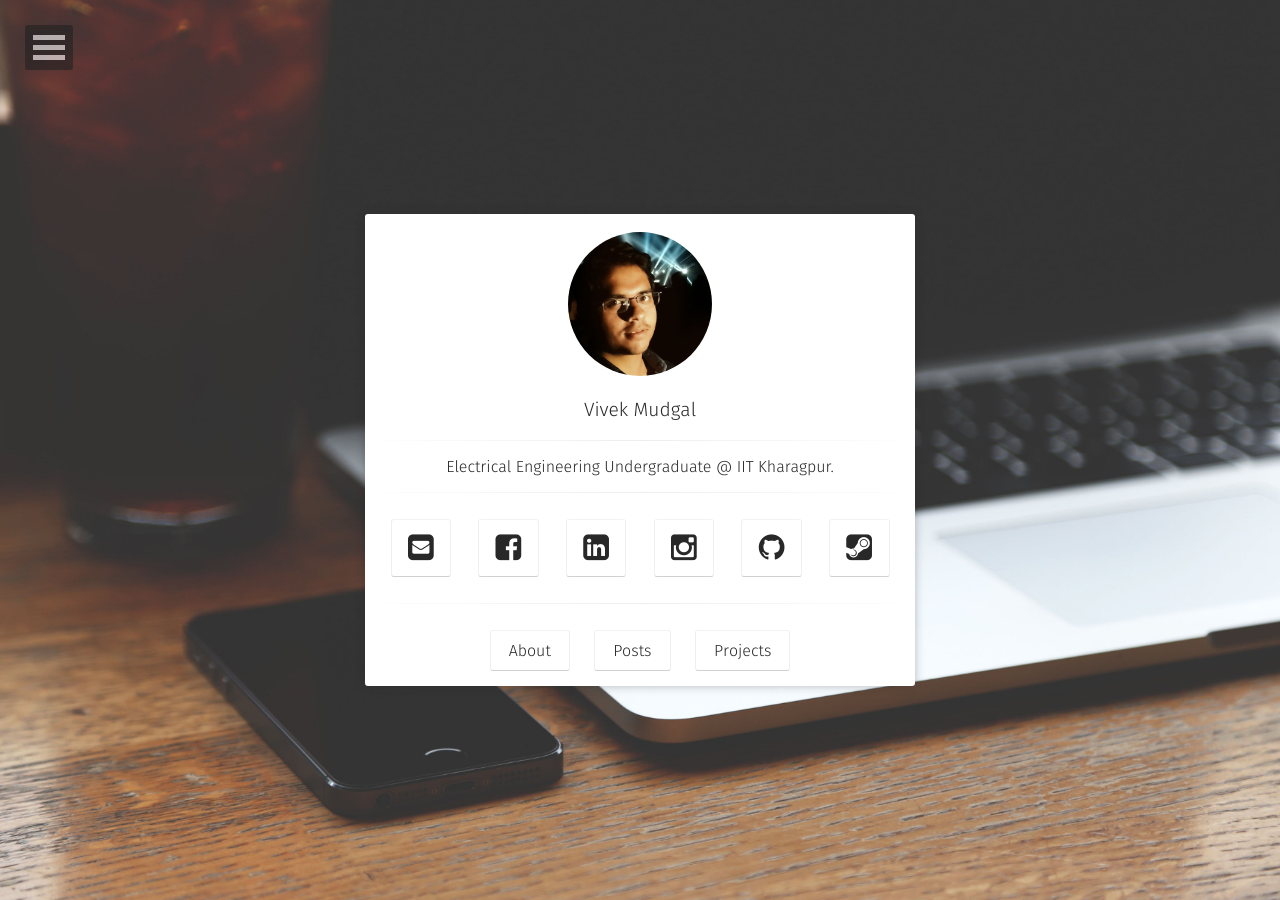
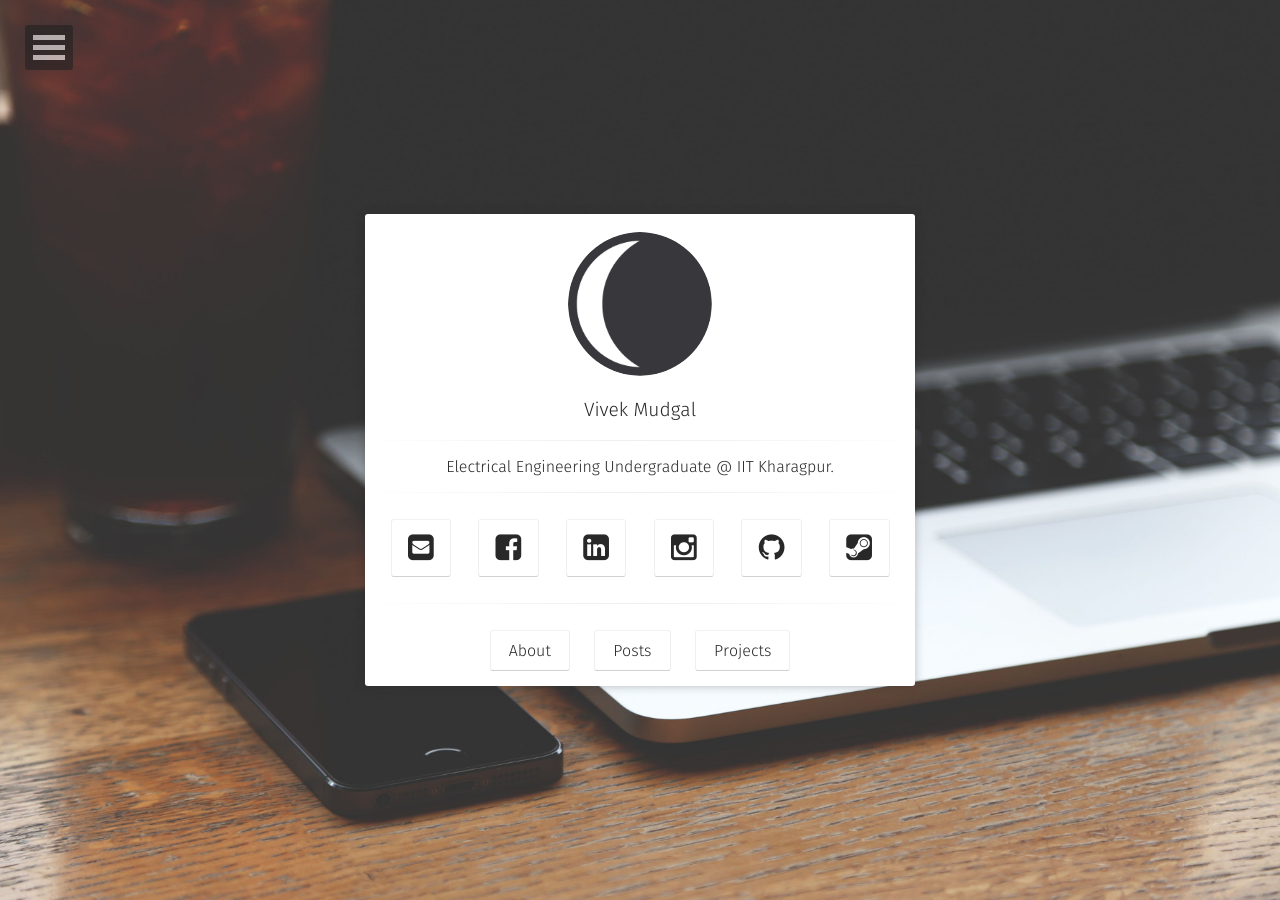
Before and after one commit to vivekmudgal/vivekmudgal.github.io, a Jekyll site: the page built from index.html, in a window 1280 px wide. Built offline with Jekyll 4.4.1, drawn with Linux system fonts in a browser that asks for light colours; some web fonts are replaced.

Commit message:
dp added

```diff
--- a/_config.yml
+++ b/_config.yml
@@ -4,7 +4,7 @@ bio:                'Electrical Engineering Undergraduate @ IIT Kharagpur.'
 description:        "Moon is a minimal, one column jekyll theme for your blog."
 reading_time:       true
 words_per_minute:   200
-logo:               'assets/img/dp.png'
+logo:               'assets/img/logo.png'
 background:         'assets/img/placeholder-big.jpg'
 tiled_bg:           false   # Set this true if you want to tile your background image, otherwise it will be covered
 locale:             en_US
```
